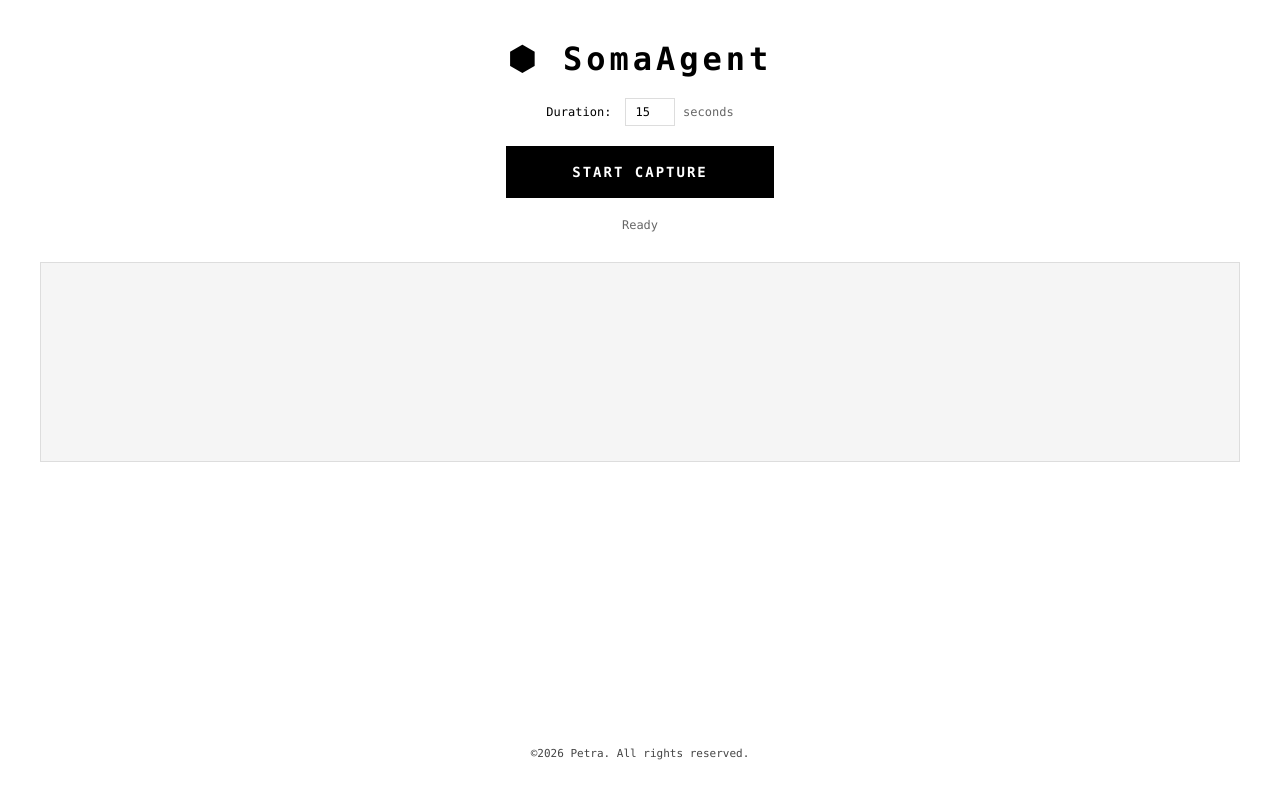
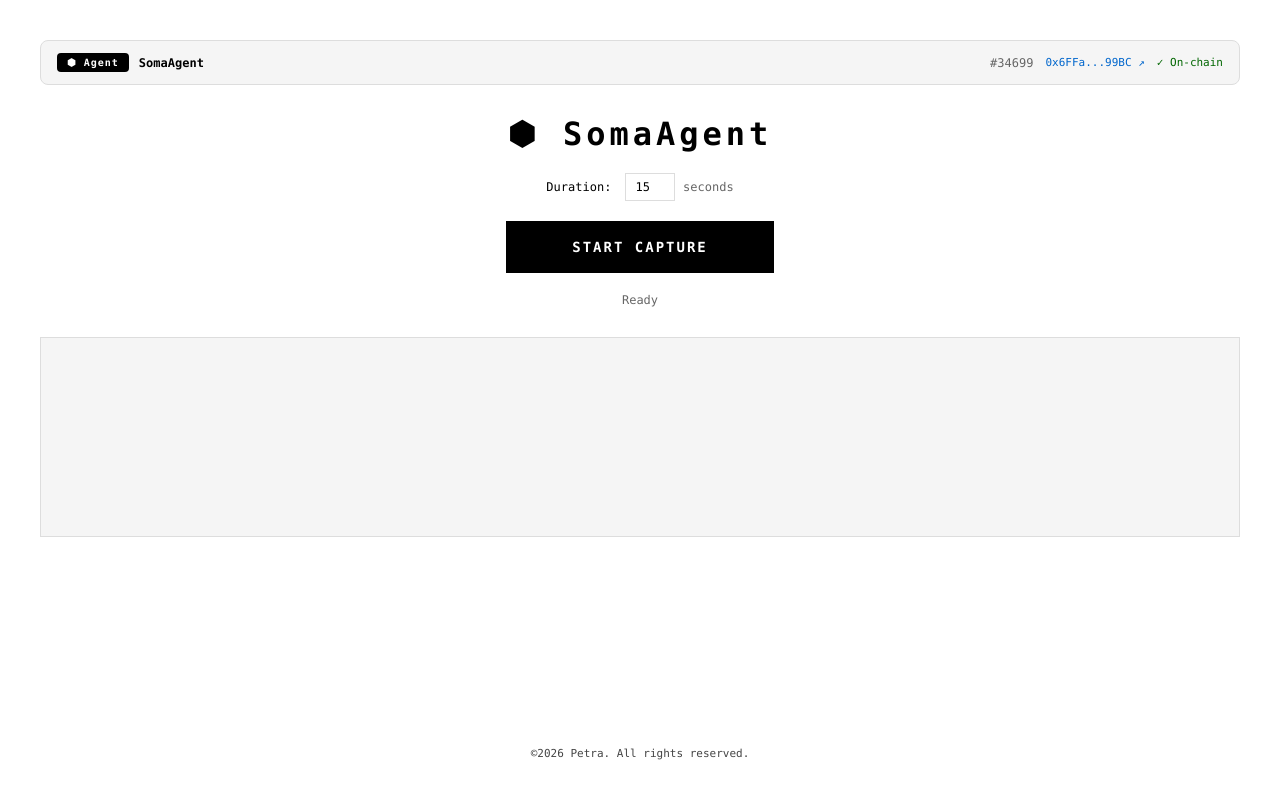
Before and after one commit to Luis-Cwk/Agente-Soma, a plain HTML site: page index.html in a window 1280 px wide. Drawn offline with Linux system fonts and the light colour scheme.

Commit message:
Add agent status bar showing on-chain identity (#34699)

```diff
--- a/index.html
+++ b/index.html
@@ -177,10 +177,80 @@
             margin-top: auto;
             padding-top: 20px;
         }
+
+        /* Agent Status Bar */
+        .agent-status {
+            display: flex;
+            justify-content: space-between;
+            align-items: center;
+            padding: 12px 16px;
+            background: #f5f5f5;
+            border: 1px solid #ddd;
+            border-radius: 8px;
+            font-size: 12px;
+        }
+
+        .agent-status-left {
+            display: flex;
+            align-items: center;
+            gap: 10px;
+        }
+
+        .agent-status-right {
+            display: flex;
+            align-items: center;
+            gap: 12px;
+        }
+
+        .agent-badge {
+            background: #000;
+            color: #fff;
+            padding: 4px 10px;
+            border-radius: 4px;
+            font-size: 10px;
+            font-weight: bold;
+            letter-spacing: 1px;
+        }
+
+        .agent-name {
+            font-weight: bold;
+            color: #000;
+        }
+
+        .agent-id {
+            color: #666;
+            font-family: 'Monaco', monospace;
+        }
+
+        .agent-link {
+            color: #0066cc;
+            text-decoration: none;
+            font-family: 'Monaco', monospace;
+            font-size: 11px;
+        }
+
+        .agent-link:hover { text-decoration: underline; }
+
+        .agent-verified {
+            color: #006600;
+            font-size: 11px;
+        }
     </style>
 </head>
 <body>
 <div class="container">
+
+    <div class="agent-status">
+        <div class="agent-status-left">
+            <span class="agent-badge">⬢ Agent</span>
+            <span class="agent-name">SomaAgent</span>
+        </div>
+        <div class="agent-status-right">
+            <span class="agent-id">#34699</span>
+            <a href="https://basescan.org/tx/0x76b7f88db606c6a6cba0fbd4ed7ee7f36b916587a138b9a518e368d4a66993c0" target="_blank" class="agent-link">0x6FFa...99BC ↗</a>
+            <span class="agent-verified">✓ On-chain</span>
+        </div>
+    </div>
 
     <div class="main">
         <div class="logo">⬢ SomaAgent</div>
```
